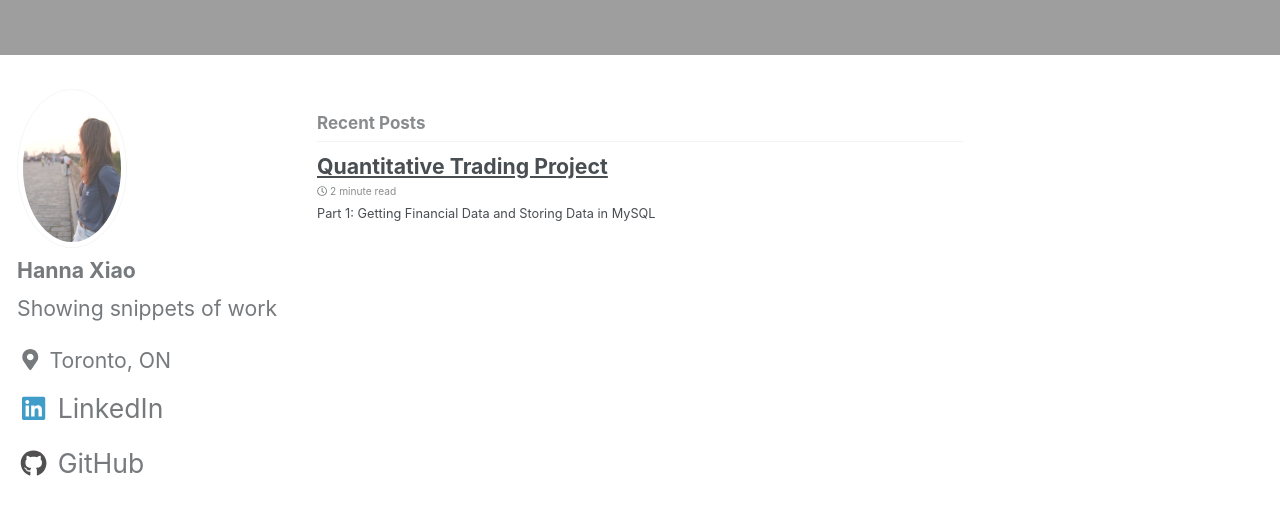
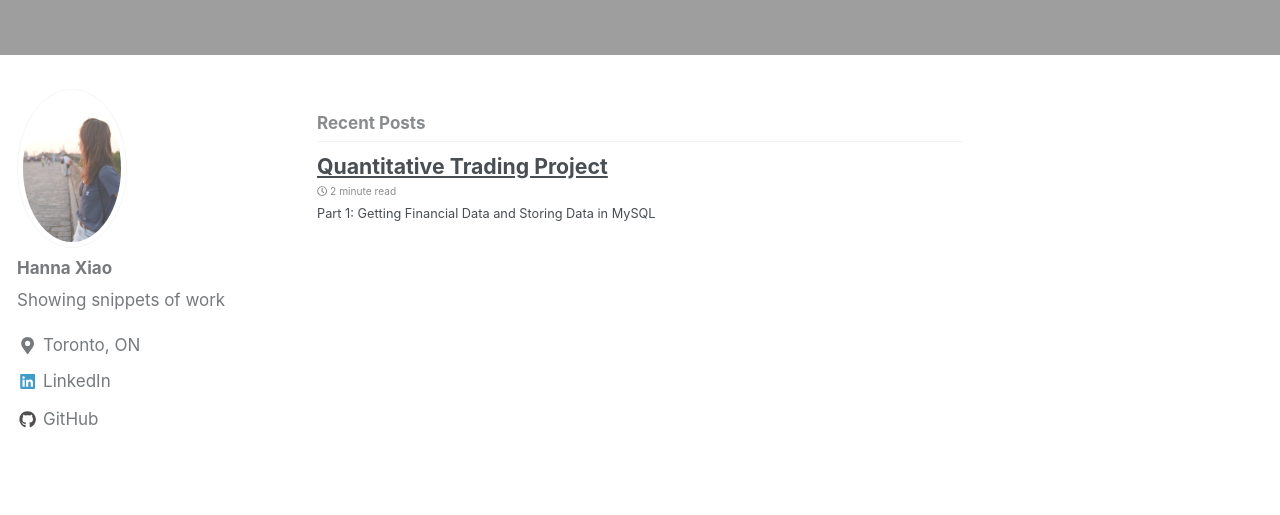
Before and after one commit to h-xiao/h-xiao.github.io, a Jekyll site: the page built from index.html, in a window 1280 px wide and 900 px high, scrolled down 983 px. Shown: the top 515 px of the window. Built offline with Jekyll 4.4.1, drawn with Linux system fonts in a browser that asks for light colours; nearby versions of some CDN libraries; the list of posts is cut into pages by our own code.

Commit message:
edit font size

```diff
--- a/_sass/minimal-mistakes/_sidebar.scss
+++ b/_sass/minimal-mistakes/_sidebar.scss
@@ -54,7 +54,7 @@
   p,
   li {
     font-family: $sans-serif;
-    font-size: $type-size-4;
+    font-size: $type-size-5;
     line-height: 1.5;
   }
 
@@ -151,7 +151,7 @@
 }
 .sidebar .author__name {
   font-family: $sans-serif;
-  font-size: $type-size-4;
+  font-size: $type-size-4.5;
 }
 
 .author__bio {
@@ -264,7 +264,7 @@
     padding-top: 2px;
     padding-bottom: 2px;
     color: inherit;
-    font-size: $type-size-4;
+    font-size: $type-size-4.5;
     text-decoration: none;
 
     &:hover {
```
